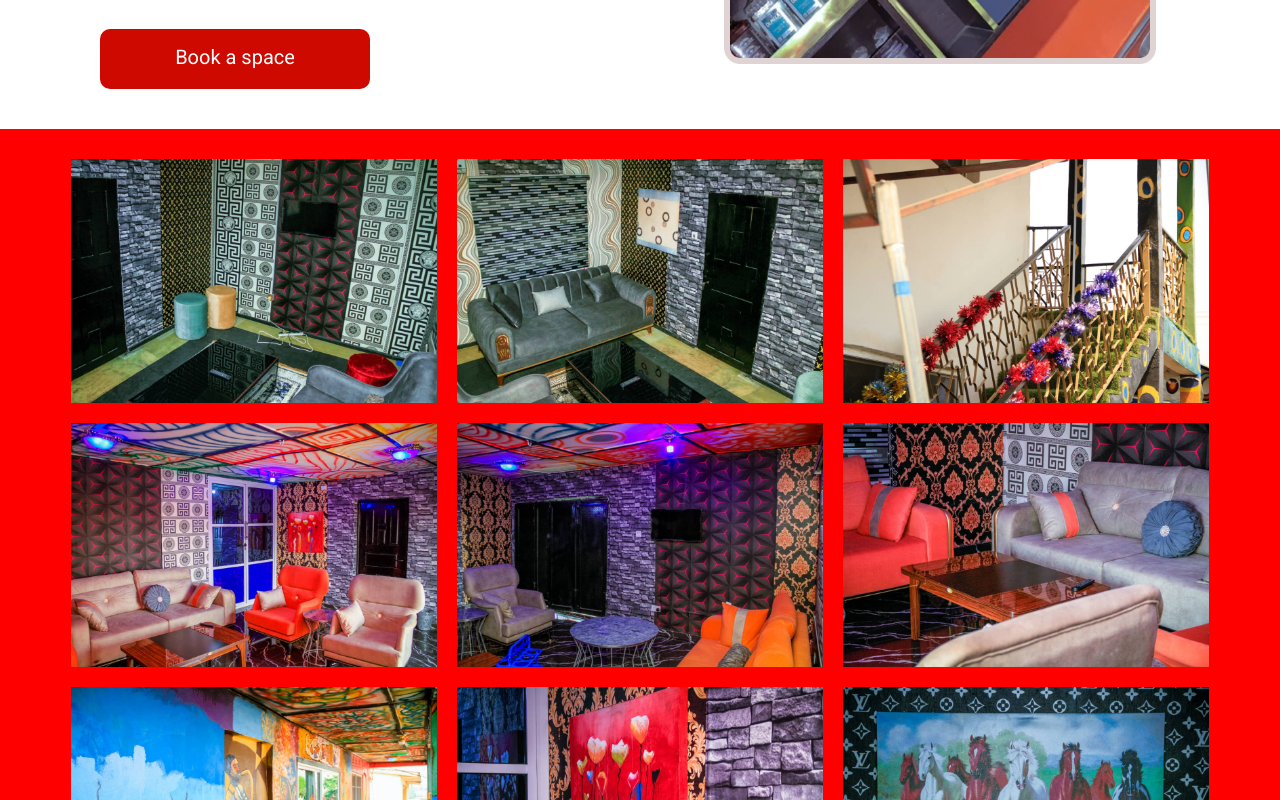
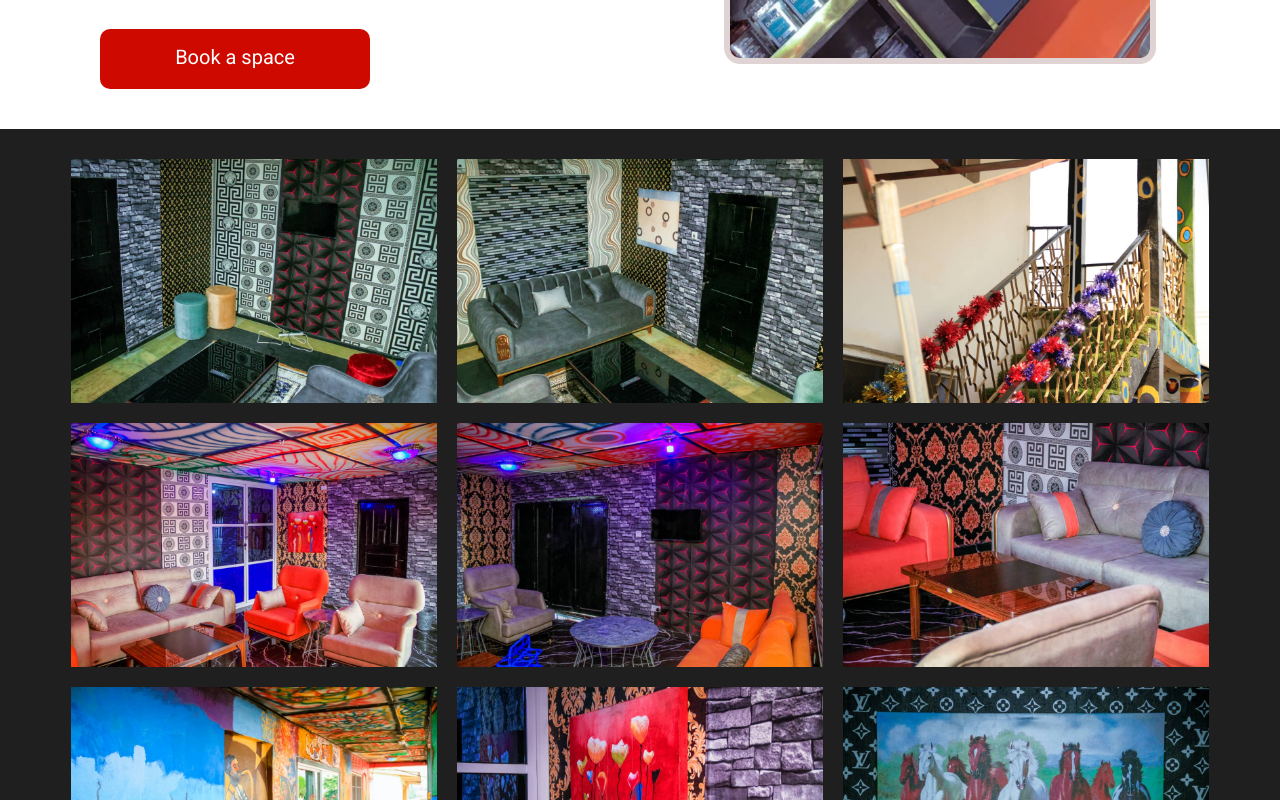
Before and after one commit to chisomisiekwene/house178, a React (Create React App) app: page / in a window 1280 px wide. Shown: the part 2540-3340 px from the top of the page. Built offline with nearby package versions, Linux system fonts and the light colour scheme.

Commit message:
updated gallery

```diff
--- a/src/styles/gallery.css
+++ b/src/styles/gallery.css
@@ -1,5 +1,5 @@
 .galleryContainer{
-    background-color: red;
+    background-color: #201F1F;
     display: flex;
     flex-direction: row;
     justify-content: center;
```
